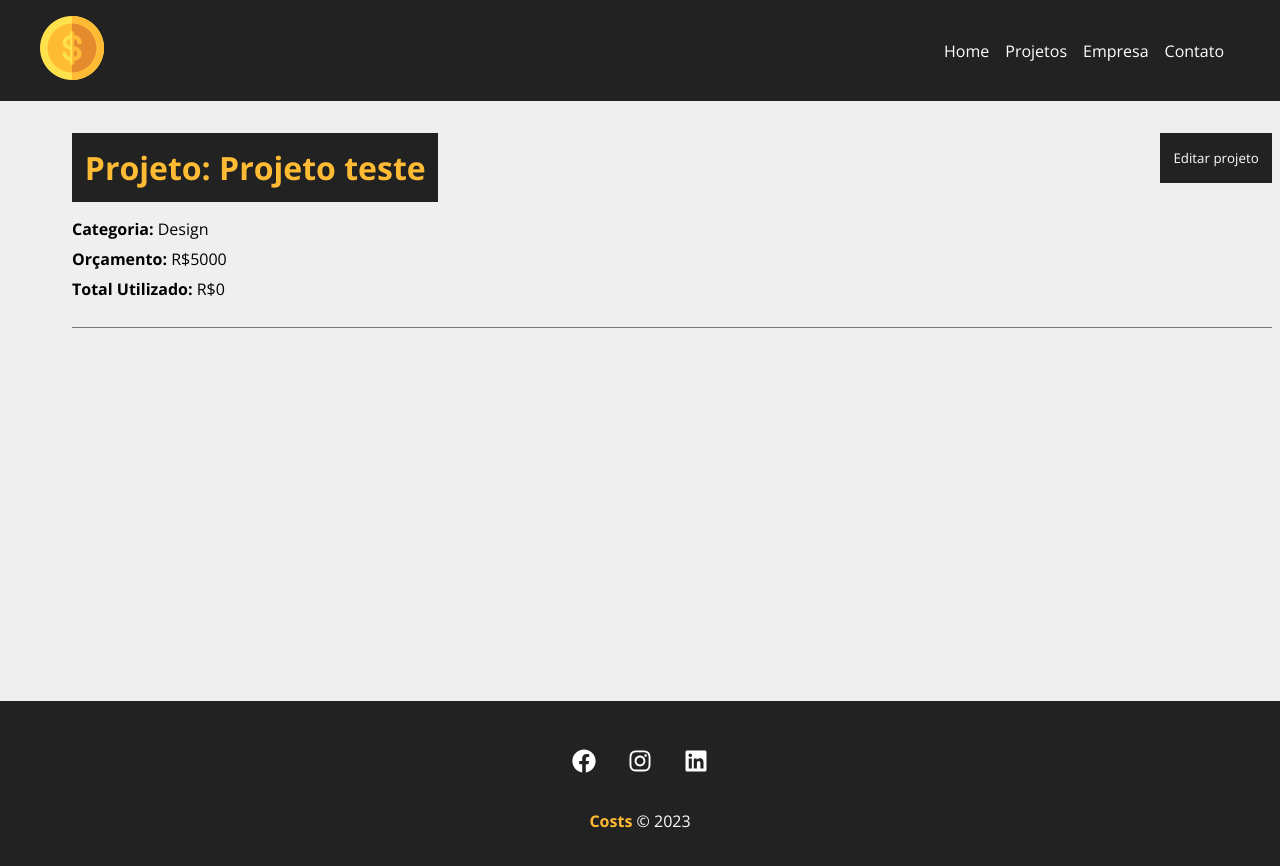
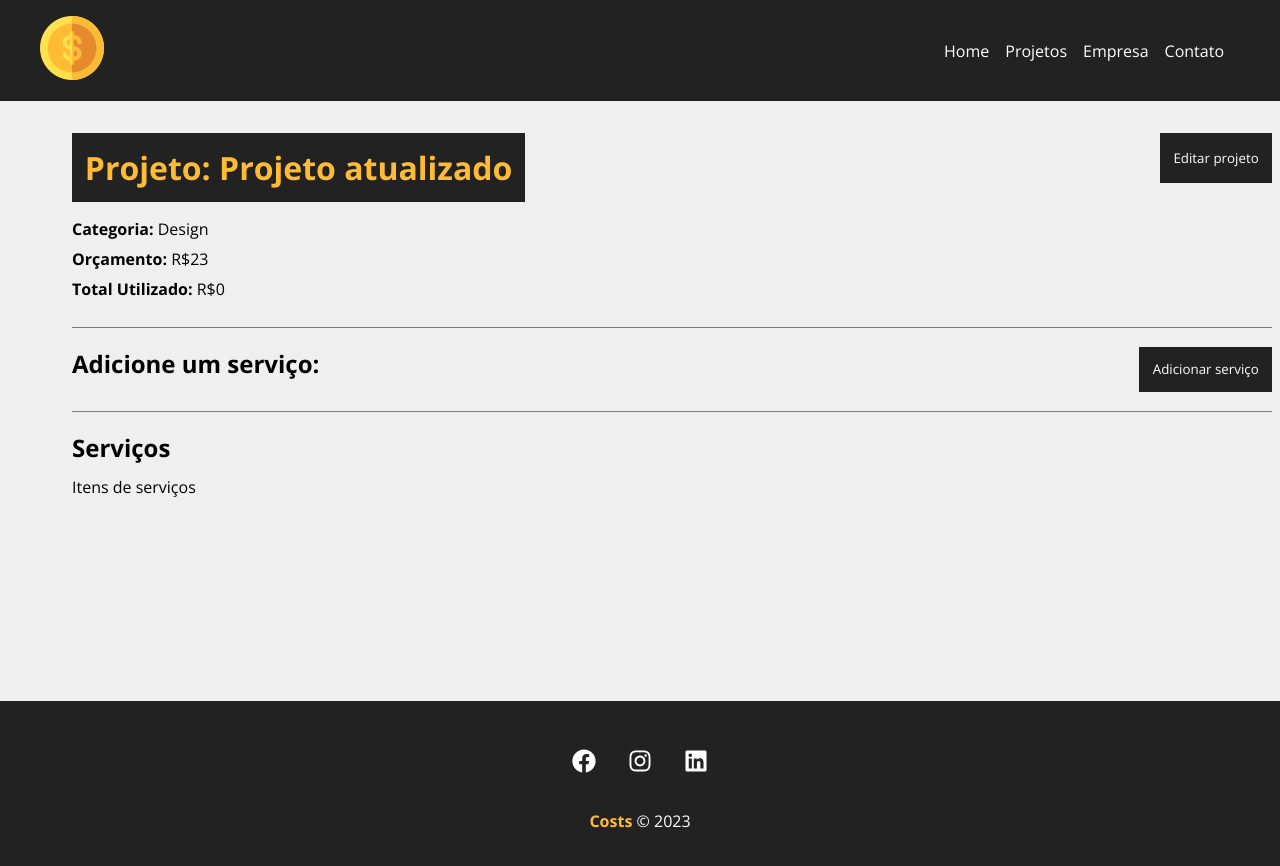
Before and after one commit to baladei/Costs, a React (Vite) app: page /project/1 in a window 1280 px wide. Shown: the top 866 px of the page. Built offline with nearby package versions, Linux system fonts and the light colour scheme; data requests are answered from the project's data file.

Commit message:
Edit Project finished, starting Services and Costs

```diff
--- a/db.json
+++ b/db.json
@@ -1,8 +1,8 @@
 {
   "projects": [
     {
-      "name": "Projeto teste",
-      "budget": "5000",
+      "name": "Projeto atualizado",
+      "budget": "23",
       "category": {
         "id": "3",
         "name": "Design"
@@ -24,14 +24,25 @@
     },
     {
       "name": "Projeto teste 3",
-      "budget": "2300",
+      "budget": "1900",
       "category": {
-        "id": "3",
-        "name": "Design"
+        "id": "1",
+        "name": "Infra"
       },
       "cost": 0,
       "services": [],
       "id": 3
+    },
+    {
+      "name": "Projeto teste 4",
+      "budget": "5000",
+      "category": {
+        "id": "2",
+        "name": "Desenvolvimento"
+      },
+      "cost": 0,
+      "services": [],
+      "id": 4
     }
   ],
   "categories": [
--- a/src/components/pages/Project.jsx
+++ b/src/components/pages/Project.jsx
@@ -3,6 +3,8 @@ import { useEffect, useState } from 'react'
 
 import { Loading } from '../layout/Loading'
 import { Container } from '../layout/Container'
+import { Message } from '../layout/Message'
+import { ProjectForm } from '../project/ProjectForm'
 
 import './Project.css'
 
@@ -11,6 +13,9 @@ export const Project = () => {
     const {id} = useParams()
     const [project, setProject] = useState([])
     const [showProjectForm, setShowProjectForm] = useState(false)
+    const [showServiceForm, setShowServiceForm] = useState(false)
+    const [message, setMessage] = useState()
+    const [type, setType] = useState()
 
     useEffect(() => {
 
@@ -29,15 +34,48 @@ export const Project = () => {
     }, 500)
     }, [id])
 
+    function editPost(project) {
+      setMessage('')
+      //budget validation
+      if(project.budget < project.cost) {
+        setMessage('O orçamento não pode ser menor que o custo do projeto!')
+        setType('error')
+        return false
+      }
+
+      fetch(`http://localhost:5200/projects/${project.id}`, {
+        method: "PATCH",
+        headers: {
+          'Content-Type' : 'application/json'
+        },
+        body: JSON.stringify(project),
+      })
+      .then((res) => res.json())
+      .then((data) => {
+        setProject(data)
+        setShowProjectForm(false)
+        setMessage('Projeto atualizado!')
+        setType('sucess')
+        return false
+      })
+      .catch((err) => console.log(err))
+    }
+
     function toggleProjectForm () {
       setShowProjectForm(!showProjectForm)
     }
+
+    function toggleServiceForm () {
+      setShowServiceForm(!showServiceForm)
+    }
+
 
   return (
     <>
     {project.name ? (
       <div className='project_details'>
       <Container customClass='column'>
+        {message && <Message type={type} msg={message} />}
         <div className='details_container'>
           <h1>Projeto: {project.name}</h1>
           <button className='button' onClick={toggleProjectForm}>
@@ -57,10 +95,25 @@ export const Project = () => {
             </div>
           ) : (
             <div className='project_info'>
-              <p>FORM</p>
+              <ProjectForm handleSubmit={editPost} btnText='Concluir edição' projectData={project} />
             </div>
           )}
         </div>
+        <div className='service_form_container'>
+          <h2>Adicione um serviço:</h2>
+          <button className='button' onClick={toggleServiceForm}>
+            {!showServiceForm ? 'Adicionar serviço' : 'Salvar'}
+          </button>
+          <div className="project_info">
+            {showServiceForm && <div>formulário de serviço</div>
+
+            }
+          </div>
+        </div>
+        <h2> Serviços</h2>
+        <Container customClass='start'>
+          <p>Itens de serviços</p>
+        </Container>
 
       </Container>
     </div>
```
